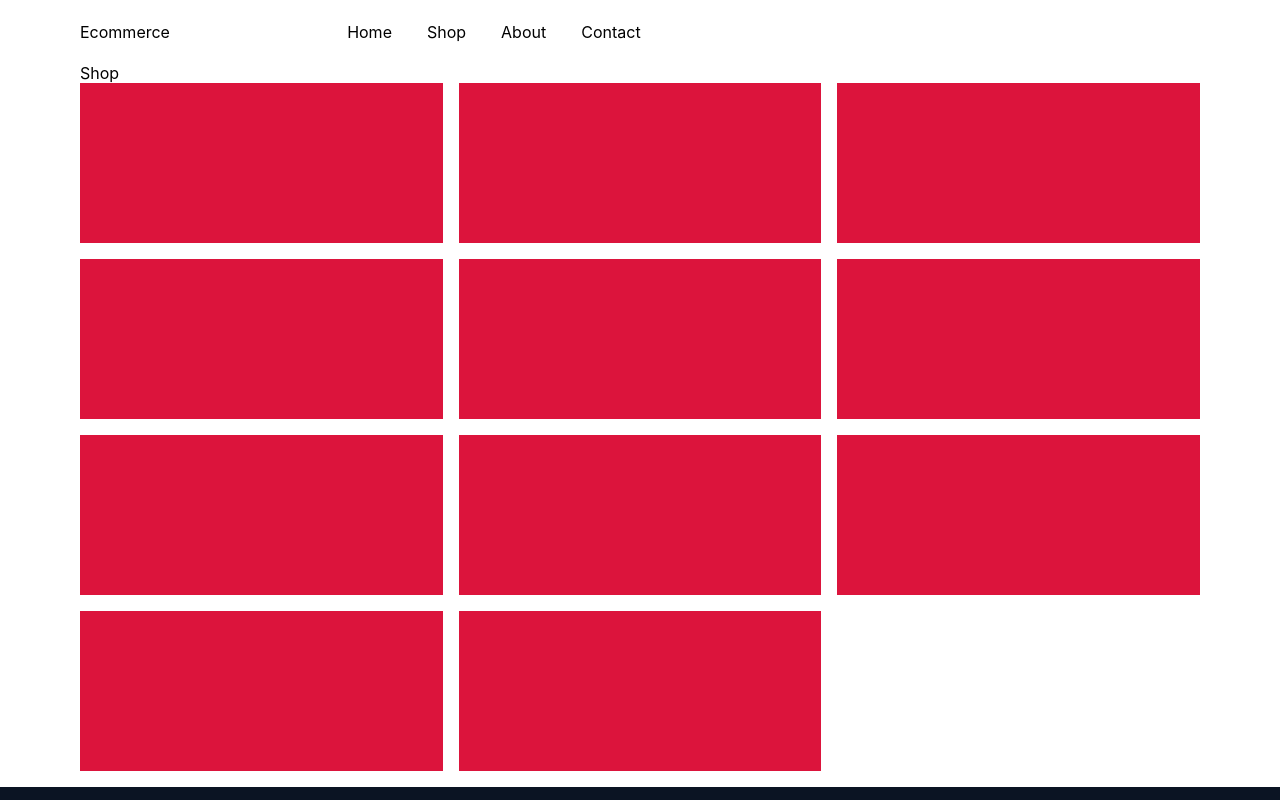
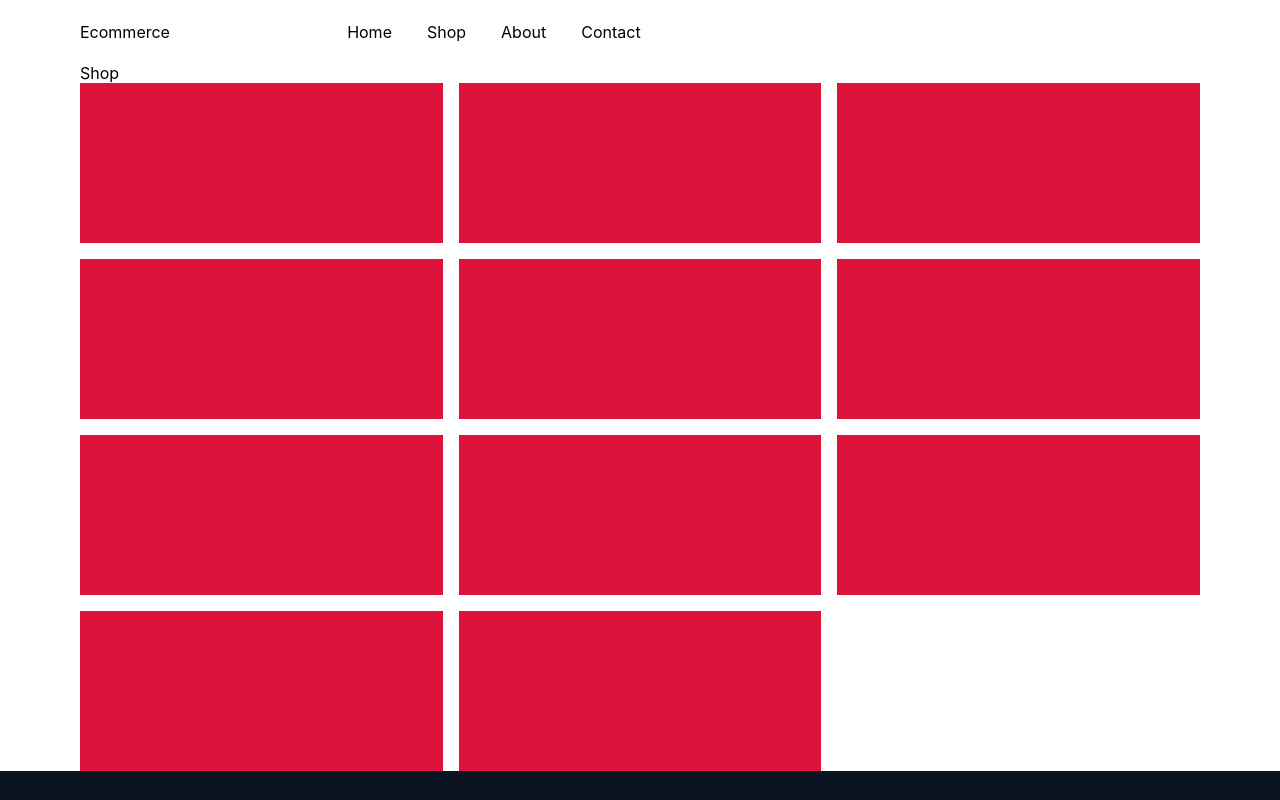
Before and after one commit to ashishthomas2202/Ecom, a Next.js app: page /shop in a window 1280 px wide. Shown: the top 800 px of the page. Built offline with nearby package versions, Linux system fonts and the light colour scheme.

Commit message:
grid component created

```diff
--- a/components/Layout/Layout.module.scss
+++ b/components/Layout/Layout.module.scss
@@ -13,7 +13,6 @@
     .container{
         width: $header-width;
         padding-top: $page-padding-top;
-        padding-bottom: 1rem;
         display: flex;
         justify-content: center;
 
@@ -25,6 +24,7 @@
             min-height:$page-min-height;
             padding-left:map-get($map: $page-padding, $key: phone );
             padding-right:map-get($map: $page-padding, $key: phone );
+            margin-bottom: $footer-toolbar-height;
         }
         @include for-tablet-portrait{
             padding-left:map-get($map: $page-padding, $key: tablet-portrait );
@@ -34,6 +34,7 @@
             min-height: 80vh;
             padding-left:map-get($map: $page-padding, $key: tablet-landscape );
             padding-right:map-get($map: $page-padding, $key: tablet-landscape );
+            margin-bottom: auto;
         }
         @include for-laptop{
             padding-left:map-get($map: $page-padding, $key: laptop );
```
